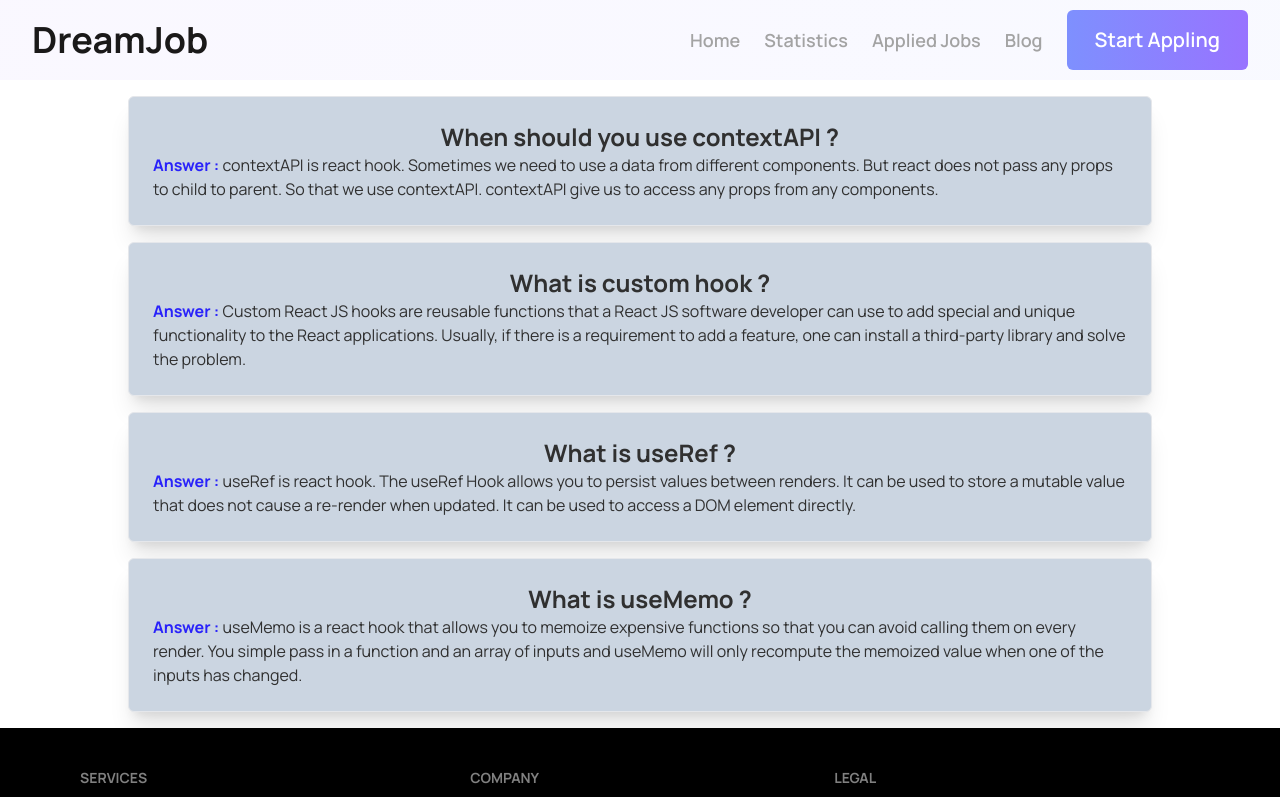
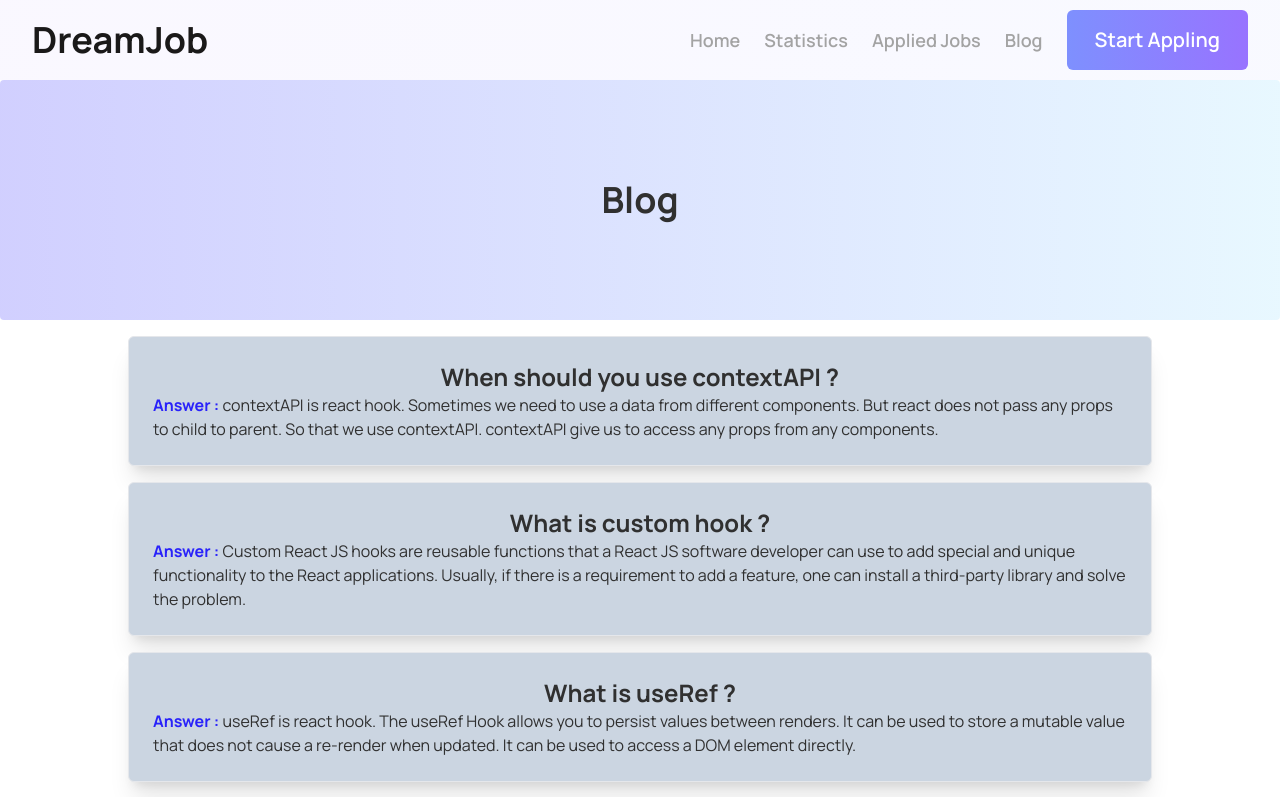
Before and after one commit to khairul-bashar/carrer-hub, a React (Vite) app: page /Blog in a window 1280 px wide. Shown: the top 797 px of the page. Built offline with nearby package versions, Linux system fonts and the light colour scheme.

Commit message:
blog page working

```diff
--- a/src/Components/Blog/Blog.jsx
+++ b/src/Components/Blog/Blog.jsx
@@ -1,11 +1,12 @@
 /** @format */
 
 import React from "react"
+import Common from "../Common/Common"
 
 const Blog = () => {
   return (
     <>
-
+      <Common>Blog</Common>
       <div className="md:w-4/5 mx-auto">
         <div className="border rounded-md shadow-xl bg-slate-300 mt-4 p-6">
           <h2 className="text-2xl text-center font-bold">
```
